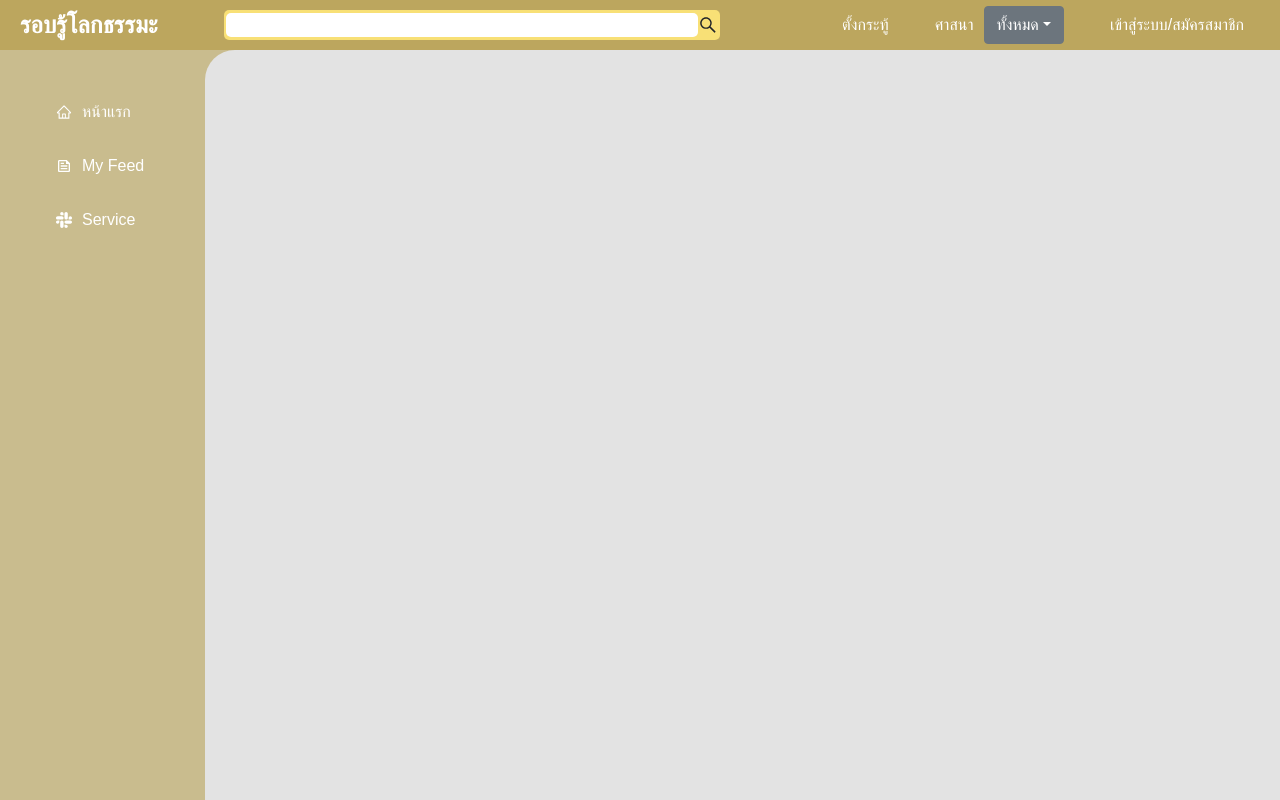
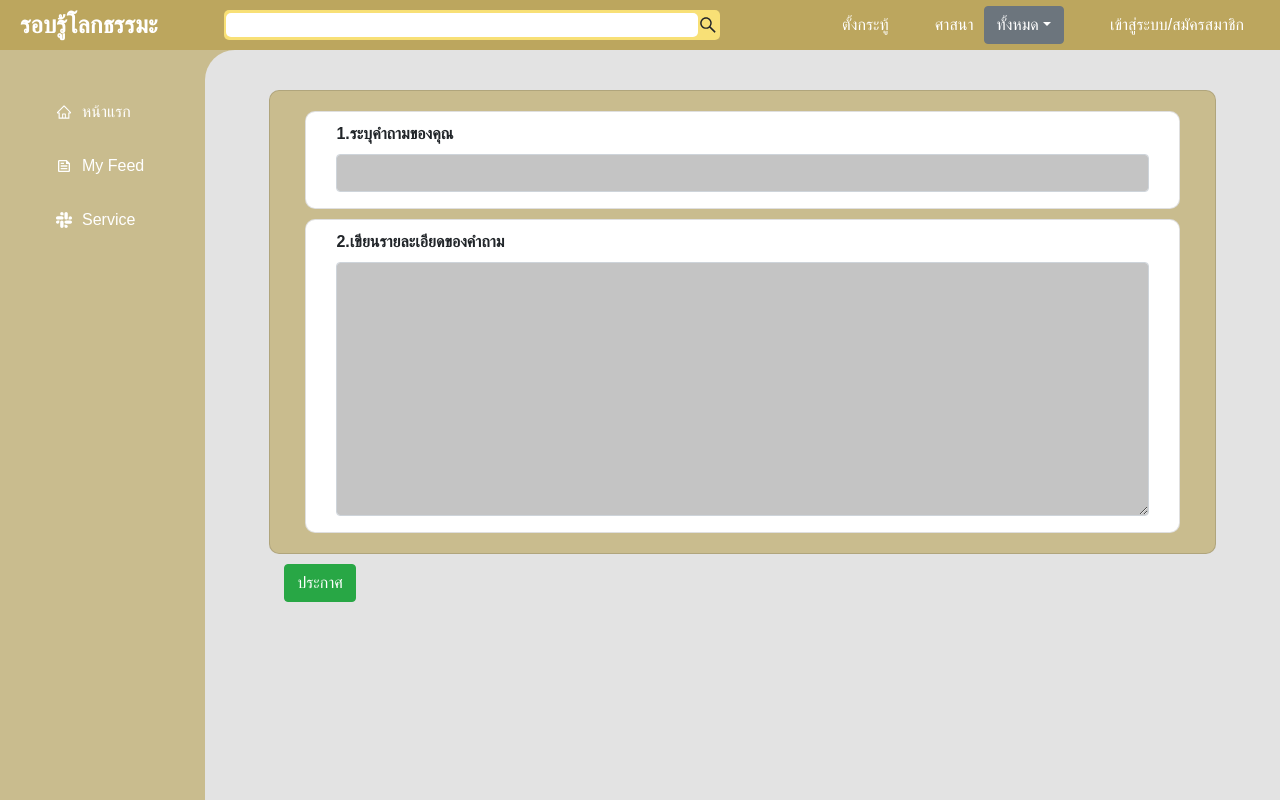
Before and after one commit to Software-Studio-Group-Work/Assignment-Frontend, a React (Create React App) app: page /create-announce in a window 1280 px wide. Built offline with nearby package versions, Linux system fonts and the light colour scheme; a web font is replaced by a local one.

Commit message:
add path

```diff
--- a/src/App.js
+++ b/src/App.js
@@ -8,6 +8,7 @@ import Register from "./pages/Register/Register";
 import SideBar from "./layouts/SideBar/SideBar";
 import User from "./pages/User/User";
 import Post from "./pages/Post/Post";
+import CreateAnnounce from "./pages/CreateAnnounce/CreateAnnounce";
 
 function App() {
   return (
@@ -18,6 +19,7 @@ function App() {
         <div className="content">
           <Routes>
             <Route path="/" element={<Home />} />
+            <Route path="/create-announce" element={<CreateAnnounce/>}/>
             <Route path="/login" element={<Login />} />
             <Route path="/register" element={<Register />} />
             <Route path="/user" element={<User />} />
--- a/src/pages/CreateAnnounce/CreateAnnounce.jsx
+++ b/src/pages/CreateAnnounce/CreateAnnounce.jsx
@@ -54,7 +54,7 @@ function CreateAnnounce() {
             style={{ borderRadius: "10px", marginTop: "10px" }}
           >
             <button type="submit" class="btn btn-success mb-2">
-              ส่งกระทู้
+              ประกาศ
             </button>
           </div>
         </div>
```
